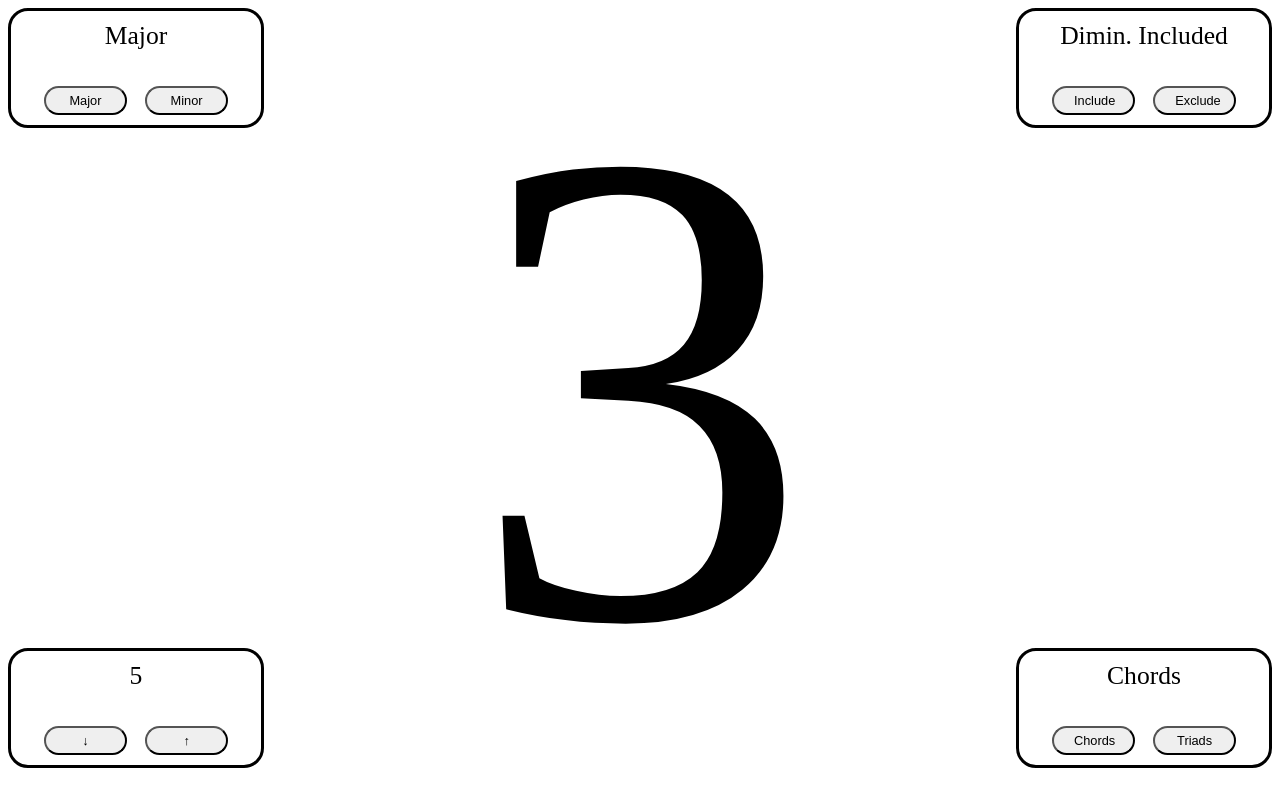
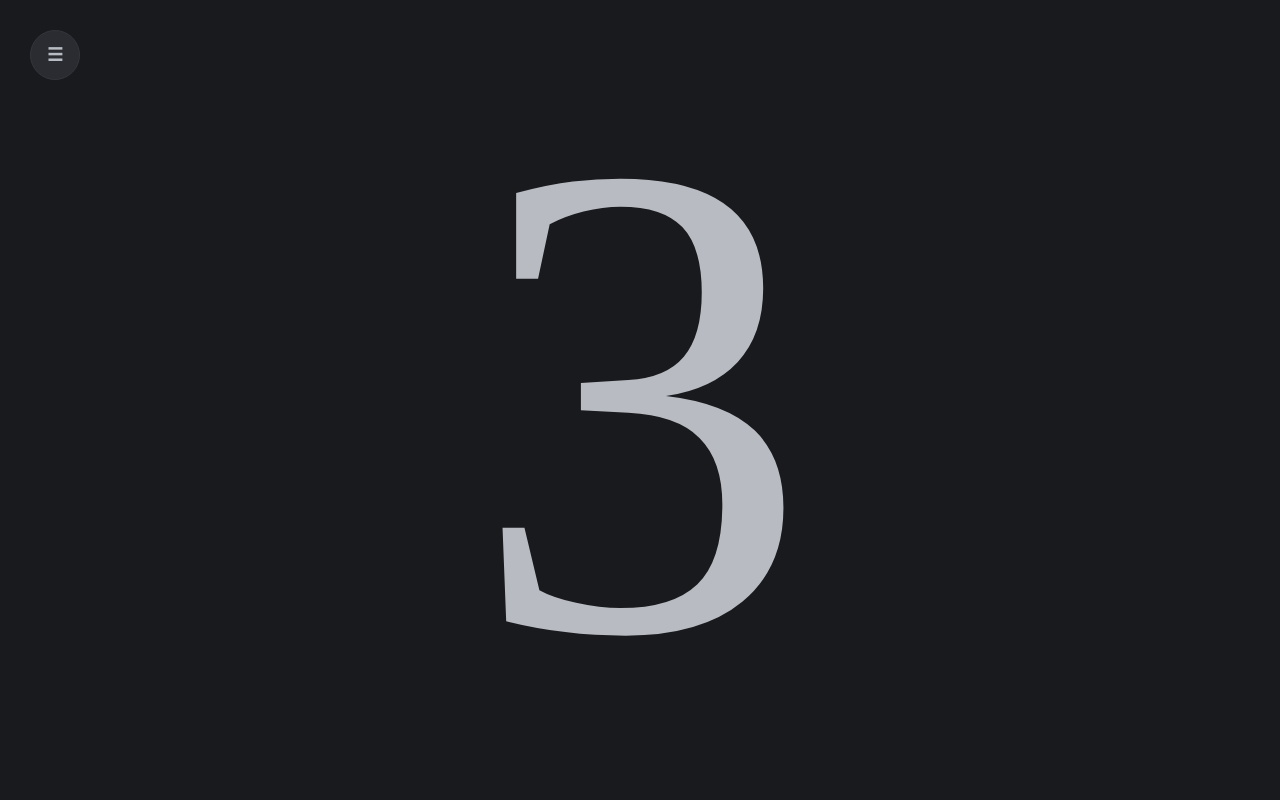
Before and after one commit to pmartche/random-chord-progressions, a React (Vite) app: page / in a window 1280 px wide. Built offline with nearby package versions, Linux system fonts and the light colour scheme; the HTML template or start-up script is replaced by a standard one.

Commit message:
Layout change

```diff
--- a/index.html
+++ b/index.html
@@ -1,5 +1,5 @@
 <!doctype html>
-<html lang="en">
+<html lang="en" data-theme="soft-blue">
   <head>
     <meta charset="UTF-8" />
     <link rel="icon" type="image/svg+xml" href="/favicon.svg" />
--- a/src/App.css
+++ b/src/App.css
@@ -5,23 +5,28 @@
 }
 
 .main {
+  min-height: 100vh;
+  background: var(--color-background);
+  color: var(--color-text-primary);
   display: flex;
-  flex-direction: row;
-  justify-content: space-between;
-  height: 95vh;
+  justify-content: center;
 }
 
 .controls-panel {
+  background: var(--color-sidebar-section);
   display: flex;
   flex-direction: column;
   align-items: center;
   justify-content: space-between;
   padding: 10px;
+  margin-bottom: 10px;
   box-sizing: border-box;
-  height: 15vh;
-  width: 20vw;
-  border: solid;
-  border-radius: var(--border-radius);
+  height: 10vh;
+  width: 100%;
+}
+
+.sidebar > .controls-fieldset-wrapper:nth-child(even) > .controls-panel {
+  background: var(--color-sidebar-section-alt);
 }
 
 .controls-fieldset-wrapper {
@@ -31,17 +36,40 @@
 }
 
 .controls-panel-output {
-  font-size: 2vw;
+  font-size: 32px;
 }
 
 .controls-panel-button {
   border-radius: var(--border-radius);
+  background: var(--color-button-background);
+  border: 1px solid var(--color-sidebar-border);
+  color: var(--color-text-secondary);
   width: 45%;
   padding-left: 20px;
   padding-right: 20px;
   padding-top: 5px;
   padding-bottom: 5px;
-  font-size: 1vw;
+  font-size: 24px;
+  cursor: pointer;
+}
+
+.controls-panel-button:hover {
+  background: var(--color-button-background-hover);
+}
+
+.controls-panel-button[aria-pressed="true"] {
+  background: var(--color-button-background-active);
+  color: var(--color-text-primary);
+}
+
+.controls-panel-button[aria-pressed="true"]:hover {
+  cursor: not-allowed;
+}
+
+.controls-panel-button:focus-visible,
+.sidebar-button:focus-visible {
+  outline: 2px solid var(--color-accent-hover);
+  outline-offset: 2px;
 }
 
 .button-div {
@@ -52,11 +80,11 @@
   align-items: center;
 }
 
-.controls-panel-column {
+/* .controls-panel-column {
   display: flex;
   flex-direction: column;
   justify-content: space-between;
-}
+} */
 
 .sr-only {
   position: absolute;
@@ -69,3 +97,44 @@
   white-space: nowrap;
   border: 0;
 }
+
+.sidebar {
+  position: fixed;
+  top: 0;
+  left: calc(var(--sidebar-width) * -1);
+  width: var(--sidebar-width);
+  height: 100%;
+  transition: transform 0.3s ease;
+  z-index: 999;
+  padding-top: 80px;
+  background: var(--color-sidebar-background);
+}
+
+.sidebar.open {
+  transform: translateX(var(--sidebar-width));
+}
+
+.sidebar-button {
+  background: var(--color-button-background);
+  border: 1px solid var(--color-sidebar-border);
+  color: var(--color-text-primary);
+  position: fixed;
+  top: 30px;
+  left: 30px;
+  z-index: 1000;
+  font-size: large;
+  font-weight: 600;
+  height: 50px;
+  width: 50px;
+  border-radius: 50%;
+  cursor: pointer;
+}
+
+.sidebar-button:hover {
+  background: var(--color-button-background-hover);
+}
+
+.sidebar-button[aria-pressed="true"] {
+  background: var(--color-button-background-active);
+  color: var(--color-text-primary);
+}
--- a/src/App.tsx
+++ b/src/App.tsx
@@ -1,10 +1,8 @@
 import "./App.css";
 import ScaleDegreeDisplay from "./components/scale-degree-display";
-import ChordQualitySelector from "./components/chord-quality-selector";
-import DiminishedSelector from "./components/diminished-selector";
-import TrainingModeSelector from "./components/training-mode-selector";
-import UpdateFrequencySelector from "./components/update-frequency-selector";
 import { APP_TITLE, APP_TITLE_ID } from "./constants";
+import Sidebar from "./components/sidebar";
+import SidebarButton from "./components/sidebar-button";
 
 function App() {
   return (
@@ -12,15 +10,9 @@ function App() {
       <h1 id={APP_TITLE_ID} className="sr-only">
         {APP_TITLE}
       </h1>
-      <div className="controls-panel-column">
-        <ChordQualitySelector />
-        <UpdateFrequencySelector />
-      </div>
+      <SidebarButton />
+      <Sidebar />
       <ScaleDegreeDisplay />
-      <div className="controls-panel-column">
-        <DiminishedSelector />
-        <TrainingModeSelector />
-      </div>
     </main>
   );
 }
--- a/src/components/controls-panel-button.tsx
+++ b/src/components/controls-panel-button.tsx
@@ -40,6 +40,7 @@ const ControlsPanelButton = <P,>({
       className="controls-panel-button"
       type="button"
       aria-pressed={ariaPressed}
+      disabled={ariaPressed}
       onClick={handleClick}
     >
       {buttonLabel}
--- a/src/components/update-frequency-selector.tsx
+++ b/src/components/interval-selector.tsx
@@ -14,7 +14,7 @@ import {
 import type { OptionsSelectorProps } from "../types";
 import OptionsSelector from "./options-selector";
 
-const UpdateFrequencySelector = () => {
+const IntervalSelector = () => {
   const { updateFrequency } = useAppSelector(({ scaleDegree }) => scaleDegree);
   const freqInSec = String(updateFrequency / CONVERT_TO_SEC_COEFFICIENT);
   const selectorProps = useMemo<OptionsSelectorProps>(
@@ -39,4 +39,4 @@ const UpdateFrequencySelector = () => {
   return <OptionsSelector {...selectorProps} />;
 };
 
-export default UpdateFrequencySelector;
+export default IntervalSelector;
--- /dev/null
+++ b/src/components/sidebar-button.tsx
@@ -0,0 +1,17 @@
+import { useAppDispatch } from "../app/hooks";
+import { SIDEBAR_BUTTON_TEXT } from "../constants";
+import { toggleSidebar } from "../global/slices/scale-degree-slice";
+
+const SidebarButton = () => {
+  const dispatch = useAppDispatch();
+  return (
+    <button
+      className="sidebar-button"
+      onClick={() => dispatch(toggleSidebar())}
+    >
+      {SIDEBAR_BUTTON_TEXT}
+    </button>
+  );
+};
+
+export default SidebarButton;
--- /dev/null
+++ b/src/components/sidebar.tsx
@@ -0,0 +1,20 @@
+import { useAppSelector } from "../app/hooks";
+import ChordQualitySelector from "./chord-quality-selector";
+import DiminishedSelector from "./diminished-selector";
+import TrainingModeSelector from "./training-mode-selector";
+import UpdateFrequencySelector from "./interval-selector";
+
+const Sidebar = () => {
+  const { isSidebarOpen } = useAppSelector(({ scaleDegree }) => scaleDegree);
+
+  return (
+    <aside className={`sidebar ${isSidebarOpen ? "open" : ""}`}>
+      <ChordQualitySelector />
+      <UpdateFrequencySelector />
+      <DiminishedSelector />
+      <TrainingModeSelector />
+    </aside>
+  );
+};
+
+export default Sidebar;
--- a/src/constants.ts
+++ b/src/constants.ts
@@ -84,3 +84,5 @@ export const SCALE_DEGREE_DATA_TEST_ID = "current-scale-degree";
 
 export const APP_TITLE_ID = "app-title";
 export const APP_TITLE = "Random Chord Progressions";
+
+export const SIDEBAR_BUTTON_TEXT = "☰";
--- a/src/global/slices/scale-degree-slice.ts
+++ b/src/global/slices/scale-degree-slice.ts
@@ -6,11 +6,12 @@ import {
   MIN_UPDATE_FREQUENCY,
   UPDATE_FREQUENCY_INCREMENT,
 } from "../../constants";
-import type { ChordQuality, InitialState, TrainingMode } from "../../types";
+import type { ChordQuality, DegreeSliceState, TrainingMode } from "../../types";
 import type { PayloadAction } from "@reduxjs/toolkit";
 import { getNextChordQuality, getNextTrainingMode } from "../../functions";
 
-const initialState: InitialState = {
+const initialState: DegreeSliceState = {
+  isSidebarOpen: false,
   chordQuality: MAJOR,
   includeDiminished: true,
   updateFrequency: DEFAULT_UPDATE_FREQUENCY,
@@ -21,6 +22,9 @@ export const scaleDegreeSlice = createSlice({
   name: "scaleDegree",
   initialState,
   reducers: {
+    toggleSidebar: (state) => {
+      state.isSidebarOpen = !state.isSidebarOpen;
+    },
     changeChordQuality: (state, action: PayloadAction<ChordQuality>) => {
       state.chordQuality = action.payload;
     },
@@ -56,6 +60,7 @@ export const scaleDegreeSlice = createSlice({
 });
 
 export const {
+  toggleSidebar,
   changeChordQuality,
   setNextChordQuality,
   includeDiminished,
--- a/src/index.css
+++ b/src/index.css
@@ -1,3 +1,76 @@
 :root {
-  --border-radius: 20px;
+  --border-radius: 10px;
+  --sidebar-width: 400px;
+
+  --color-background: #020617;
+
+  --color-sidebar-background: #030712;
+  /* --color-sidebar-section: #0f172a; */
+  --color-sidebar-section: var(--color-sidebar-background);
+  --color-sidebar-section-alt: #111827;
+
+  --color-sidebar-border: #1e293b;
+
+  --color-button-background: #1e293b;
+  --color-button-background-hover: #334155;
+  --color-button-background-active: #273449;
+
+  --color-text-primary: #94a3b8;
+  --color-text-secondary: #7c8da5;
+  --color-text-muted: #64748b;
+
+  --color-accent: #99f6e4;
+  --color-accent-hover: #5eead4;
 }
+
+:root[data-theme="soft-gray"] {
+  --border-radius: 10px;
+  --sidebar-width: 400px;
+
+  --color-background: #181818;
+
+  --color-sidebar-background: #1d1d1d;
+  --color-sidebar-section: var(--color-sidebar-background);
+  --color-sidebar-section-alt: #242424;
+
+  --color-sidebar-border: #323232;
+
+  --color-button-background: #292929;
+  --color-button-background-hover: #343434;
+  --color-button-background-active: #3a3a3a;
+
+  --color-text-primary: #b8b8b8;
+  --color-text-secondary: #999999;
+  --color-text-muted: #747474;
+
+  --color-accent: #c4c4c4;
+  --color-accent-hover: #dedede;
+}
+
+:root[data-theme="soft-blue"] {
+  --border-radius: 10px;
+  --sidebar-width: 400px;
+
+  --color-background: #191a1e;
+
+  --color-sidebar-background: #1e1f23;
+  --color-sidebar-section: var(--color-sidebar-background);
+  --color-sidebar-section-alt: #25272c;
+
+  --color-sidebar-border: #33363c;
+
+  --color-button-background: #2a2c32;
+  --color-button-background-hover: #35383f;
+  --color-button-background-active: #3b4049;
+
+  --color-text-primary: #b8bbc2;
+  --color-text-secondary: #999da5;
+  --color-text-muted: #747982;
+
+  --color-accent: #c5ccd6;
+  --color-accent-hover: #dfe5ec;
+}
+
+body {
+  margin: 0;
+}
--- a/src/types.ts
+++ b/src/types.ts
@@ -19,7 +19,8 @@ type ScreenReaderLegend = (typeof SCREEN_READER_LEGENDS)[number];
 type AriaLabel = (typeof ARIA_LABELS)[number];
 type ButtonLabel = (typeof BUTTON_LABELS)[number];
 
-export type InitialState = {
+export type DegreeSliceState = {
+  isSidebarOpen: boolean;
   chordQuality: ChordQuality;
   includeDiminished: boolean;
   updateFrequency: number;
```
